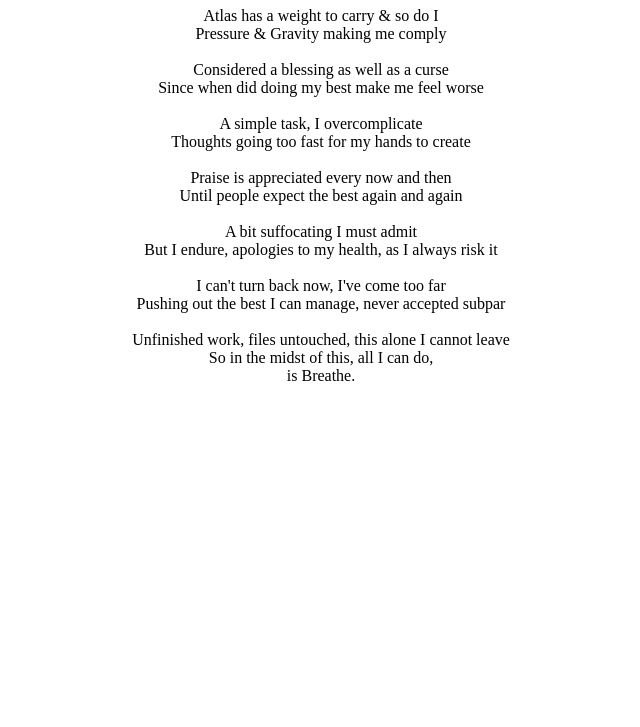
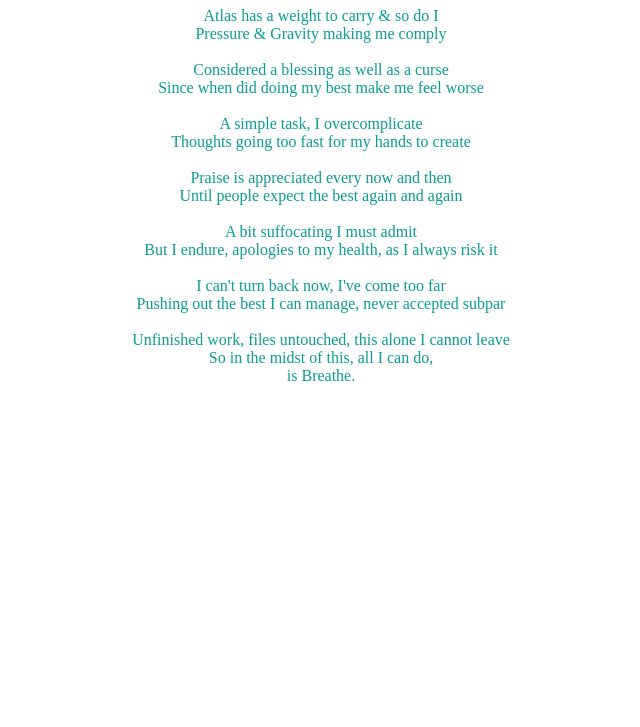
Before and after one commit to JKCAleonar/Aleonar_WebDev_Midterm, a plain HTML site: page poem.html in a window 1280 px wide. Shown: the part 73-800 px from the top of the page, without its empty margins (319-959 px from the left). Drawn offline with Linux system fonts and the light colour scheme.

Commit message:
Changed text color.

```diff
--- a/poem.html
+++ b/poem.html
@@ -3,7 +3,14 @@
     <head>
         <title>Breathe</title>
         <meta charset="utf-8">
+		<style>
+			html
+			{
+				color: #099C98;
+			}
+		</style>
     </head>
+
     <body>
 
 			<h1 style = "text-align:center;">Breathe</h1>
```
